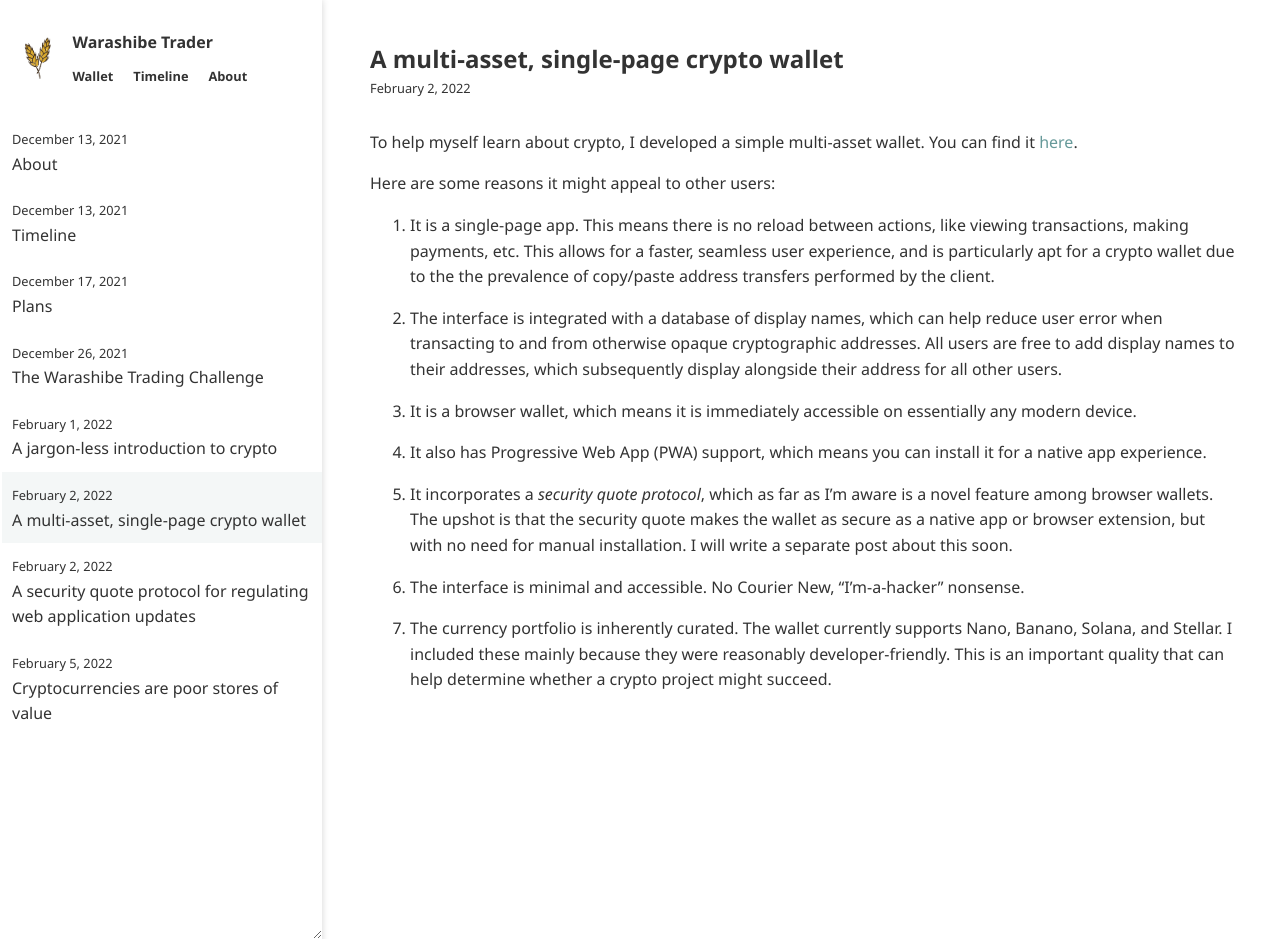
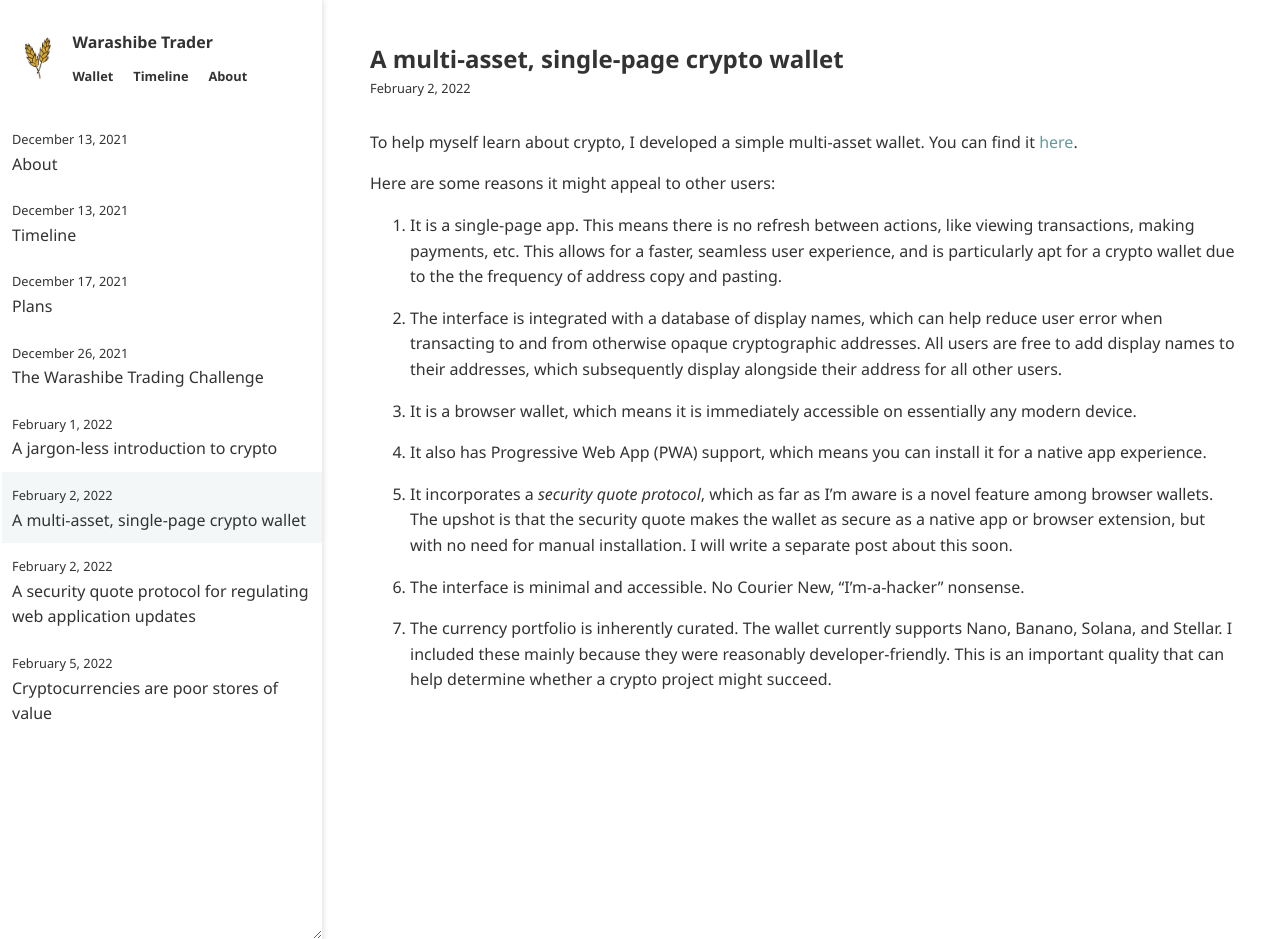
Before and after one commit to warashibetrader/warashibetrader.github.io, a Jekyll site: the page built from _posts/2022-02-02-multi-asset-wallet.md, in a window 1280 px wide and 939 px high. Built offline with Jekyll 4.4.1, drawn with Linux system fonts in a browser that asks for light colours.

Commit message:
Update 2022-02-02-multi-asset-wallet.md

```diff
--- a/_posts/2022-02-02-multi-asset-wallet.md
+++ b/_posts/2022-02-02-multi-asset-wallet.md
@@ -6,7 +6,7 @@ To help myself learn about crypto, I developed a simple multi-asset wallet. You
 
 Here are some reasons it might appeal to other users:
 
-1. It is a single-page app. This means there is no reload between actions, like viewing transactions, making payments, etc. This allows for a faster, seamless user experience, and is particularly apt for a crypto wallet due to the the prevalence of copy/paste address transfers performed by the client.
+1. It is a single-page app. This means there is no refresh between actions, like viewing transactions, making payments, etc. This allows for a faster, seamless user experience, and is particularly apt for a crypto wallet due to the the frequency of address copy and pasting.
 
 2. The interface is integrated with a database of display names, which can help reduce user error when transacting to and from otherwise opaque cryptographic addresses. All users are free to add display names to their addresses, which subsequently display alongside their address for all other users.
 
```
